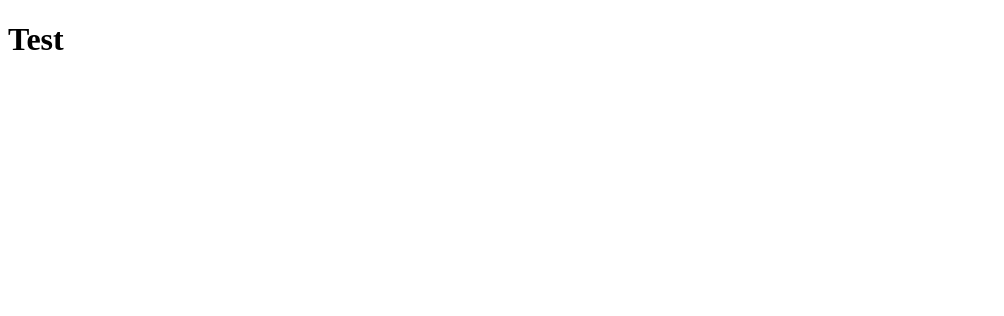
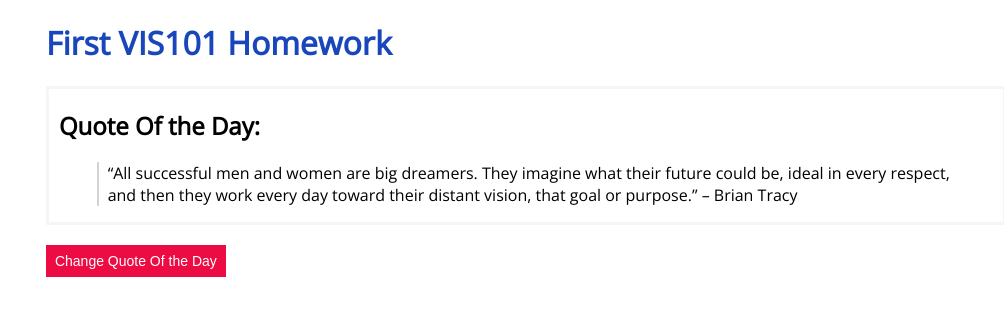
Before and after one commit to J3FALL/j3fall.github.io, a plain HTML site: page hw1/index.html in a window 1280 px wide. Shown: the whole page, without its empty margins (0-1004 px from the left). Drawn offline with nearby package versions, Linux system fonts and the light colour scheme.

Commit message:
Add initial hw1 template

```diff
--- /dev/null
+++ b/hw1/css/styles.css
@@ -0,0 +1,49 @@
+body {
+    font-family: "Open Sans";
+}
+
+.block_quote {
+    margin-left: 1%;
+}
+
+.content {
+    max-width: 960px;
+    margin-left: 3%;
+}
+
+h1 {
+    color: #1946ba;
+}
+
+h2 {
+    padding-left: 10px;
+}
+
+.quote_content {
+    border-style: solid;
+    border-color: #F5F5F5;
+}
+
+.citation {
+    border-left: 2px solid;
+    margin-left: 5%;
+    line-height: inherit;
+    border-left-color: lightgray;
+}
+
+.btn {
+    margin-top: 20px;
+    background-color: #ec0b43;
+    border: 2px solid #ec0b43;
+    color: white;
+    font-size: 14px;
+    text-align: center;
+    padding: 6px 7px;
+}
+
+.btn:hover{
+    background-color: #f52458;
+    color: white;
+    border: 2px solid #f52458;
+    transition-duration: 0.2s;
+}
--- a/hw1/index.html
+++ b/hw1/index.html
@@ -1,8 +1,34 @@
 <!DOCTYPE html>
 <html lang="en">
+<head>
+    <meta charset="utf-8">
+    <link rel="stylesheet" href="css/styles.css">
+    <link rel="stylesheet" type="text/css" href="//fonts.googleapis.com/css?family=Open+Sans"/>
+</head>
+
 <body>
 
-<h1>Test</h1>
+<div class="content">
+    <h1 class="h1">First VIS101 Homework</h1>
+
+    <div class="quote_content">
+        <h2 class>Quote Of the Day:</h2>
+        <div class="citation">
+            <blockquote class="block_quote" cite="https://docs.google.com/document/d/19OCW4i30FWN2AT8VJLjseDxivywB0JRb5DZivZirJ5o/edit">
+            <span id="quote">
+                “All successful men and women are big dreamers. They imagine what their future could be, ideal in every respect,
+                and then they work every day toward their distant vision, that goal or purpose.”</span>
+                – <span id="author">Brian Tracy</span>
+            </blockquote>
+        </div>
+    </div>
+
+    <div>
+        <button class="btn">Change Quote Of the Day</button>
+
+    </div>
+
+</div>
 
 </body>
 </html>
```
